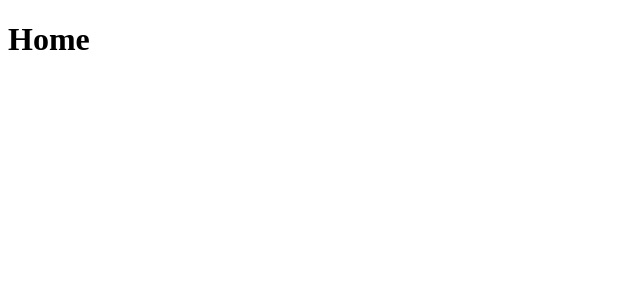
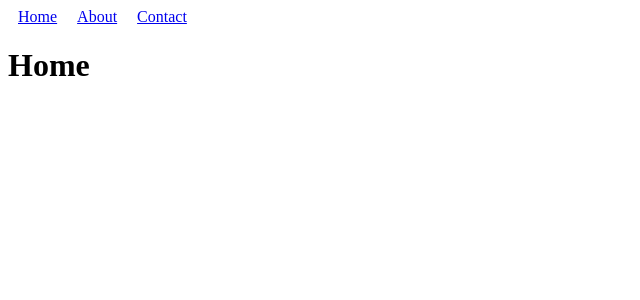
Before and after one commit to lazy-code/react-router-v4, a React (Create React App) app: page / in a window 1280 px wide. Shown: the top 300 px of the page, without its empty margins (0-640 px from the left). Built offline with nearby package versions, Linux system fonts and the light colour scheme; the HTML template or start-up script is replaced by a standard one.

Commit message:
Link Component for navigation

```diff
--- a/src/App.css
+++ b/src/App.css
@@ -0,0 +1,4 @@
+a {
+    display: inline-block;
+    padding: 0 10px;
+}
--- a/src/App.js
+++ b/src/App.js
@@ -1,19 +1,26 @@
 import React from 'react';
-import {BrowserRouter as Router, Route} from 'react-router-dom';
+import {
+  BrowserRouter as Router,
+  Route,
+  Link
+} from 'react-router-dom';
+import './App.css';
 
-const Home = (props) => {
-  console.log(props);
-  return <h1>Home</h1>;
-};
+const Links = ()=> (
+  <nav>
+    <Link to="/">Home</Link>
+    <Link to={{pathname: '/about'}}>About</Link>
+    <Link replace to="/contact">Contact</Link>
+  </nav>
+);
 
 const App = () => (
   <Router>
     <div>
-      <Route exact path="/" component={Home} />
-      {/*<Route path="/about" render={() => <h1>About</h1>} />*/}
-      <Route
-        path="/about"
-        children={({match}) => match && <h1>About</h1>} />
+      <Links />
+      <Route exact path="/" render={() => <h1>Home</h1>} />
+      <Route path="/about" render={() => <h1>About</h1>} />
+      <Route path="/contact" render={() => <h1>Contact</h1>} />
     </div>
   </Router>
 );
```
